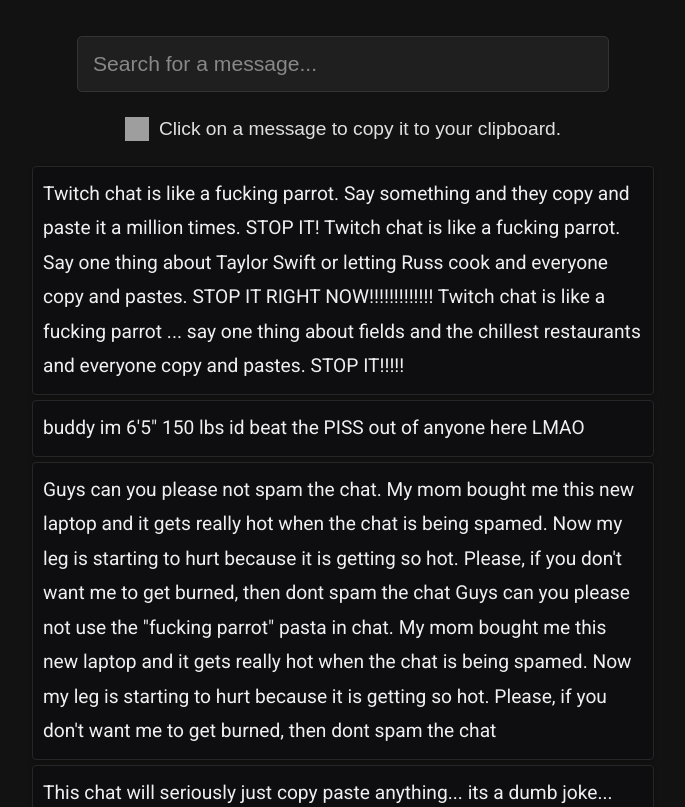
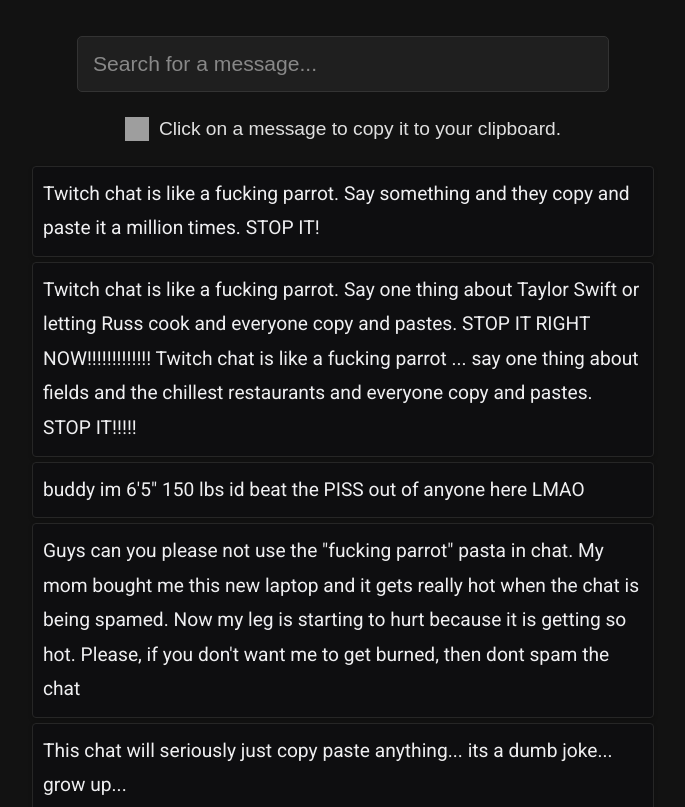
Before and after one commit to jakelambertseo/jakelambertseo.github.io, a plain HTML site: page index.html in a window 1280 px wide. Shown: the part 145-952 px from the top of the page, without its empty margins (297-982 px from the left). Drawn offline with Linux system fonts and the light colour scheme; grey boxes are pictures that could not be loaded.

Commit message:
Update index.html

```diff
--- a/index.html
+++ b/index.html
@@ -1,3 +1,4 @@
+
 
 <!DOCTYPE html>
 <html lang="en">
@@ -156,16 +157,20 @@
         Click on a message to copy it to your clipboard.
     </p>
 
-    <div class="message" onclick="copyToClipboard(event, this, `Twitch chat is like a fucking parrot. Say something and they copy and paste it a million times. STOP IT! Twitch chat is like a fucking parrot. Say one thing about Taylor Swift or letting Russ cook and everyone copy and pastes. STOP IT RIGHT NOW!!!!!!!!!!!!! Twitch chat is like a fucking parrot ... say one thing about fields and the chillest restaurants and everyone copy and pastes. STOP IT!!!!!`)">
-        Twitch chat is like a fucking parrot. Say something and they copy and paste it a million times. STOP IT! Twitch chat is like a fucking parrot. Say one thing about Taylor Swift or letting Russ cook and everyone copy and pastes. STOP IT RIGHT NOW!!!!!!!!!!!!! Twitch chat is like a fucking parrot ... say one thing about fields and the chillest restaurants and everyone copy and pastes. STOP IT!!!!!
+    <div class="message" onclick="copyToClipboard(event, this, `Twitch chat is like a fucking parrot. Say something and they copy and paste it a million times. STOP IT!`)">
+        Twitch chat is like a fucking parrot. Say something and they copy and paste it a million times. STOP IT!
+    </div>
+
+    <div class="message" onclick="copyToClipboard(event, this, `Twitch chat is like a fucking parrot. Say one thing about Taylor Swift or letting Russ cook and everyone copy and pastes. STOP IT RIGHT NOW!!!!!!!!!!!!! Twitch chat is like a fucking parrot ... say one thing about fields and the chillest restaurants and everyone copy and pastes. STOP IT!!!!!`)">
+        Twitch chat is like a fucking parrot. Say one thing about Taylor Swift or letting Russ cook and everyone copy and pastes. STOP IT RIGHT NOW!!!!!!!!!!!!! Twitch chat is like a fucking parrot ... say one thing about fields and the chillest restaurants and everyone copy and pastes. STOP IT!!!!!
     </div>
 
     <div class="message" onclick="copyToClipboard(event, this, `buddy im 6'5" 150 lbs id beat the PISS out of anyone here LMAO`)">
         buddy im 6'5" 150 lbs id beat the PISS out of anyone here LMAO
     </div>
 
-    <div class="message" onclick="copyToClipboard(event, this, `Guys can you please not spam the chat. My mom bought me this new laptop and it gets really hot when the chat is being spamed. Now my leg is starting to hurt because it is getting so hot. Please, if you don't want me to get burned, then dont spam the chat Guys can you please not use the "fucking parrot" pasta in chat. My mom bought me this new laptop and it gets really hot when the chat is being spamed. Now my leg is starting to hurt because it is getting so hot. Please, if you don't want me to get burned, then dont spam the chat`)">
-        Guys can you please not spam the chat. My mom bought me this new laptop and it gets really hot when the chat is being spamed. Now my leg is starting to hurt because it is getting so hot. Please, if you don't want me to get burned, then dont spam the chat Guys can you please not use the "fucking parrot" pasta in chat. My mom bought me this new laptop and it gets really hot when the chat is being spamed. Now my leg is starting to hurt because it is getting so hot. Please, if you don't want me to get burned, then dont spam the chat
+    <div class="message" onclick="copyToClipboard(event, this, `Guys can you please not use the "fucking parrot" pasta in chat. My mom bought me this new laptop and it gets really hot when the chat is being spamed. Now my leg is starting to hurt because it is getting so hot. Please, if you don't want me to get burned, then dont spam the chat`)">
+        Guys can you please not use the "fucking parrot" pasta in chat. My mom bought me this new laptop and it gets really hot when the chat is being spamed. Now my leg is starting to hurt because it is getting so hot. Please, if you don't want me to get burned, then dont spam the chat
     </div>
 
     <div class="message" onclick="copyToClipboard(event, this, `This chat will seriously just copy paste anything... its a dumb joke... grow up...`)">
```
